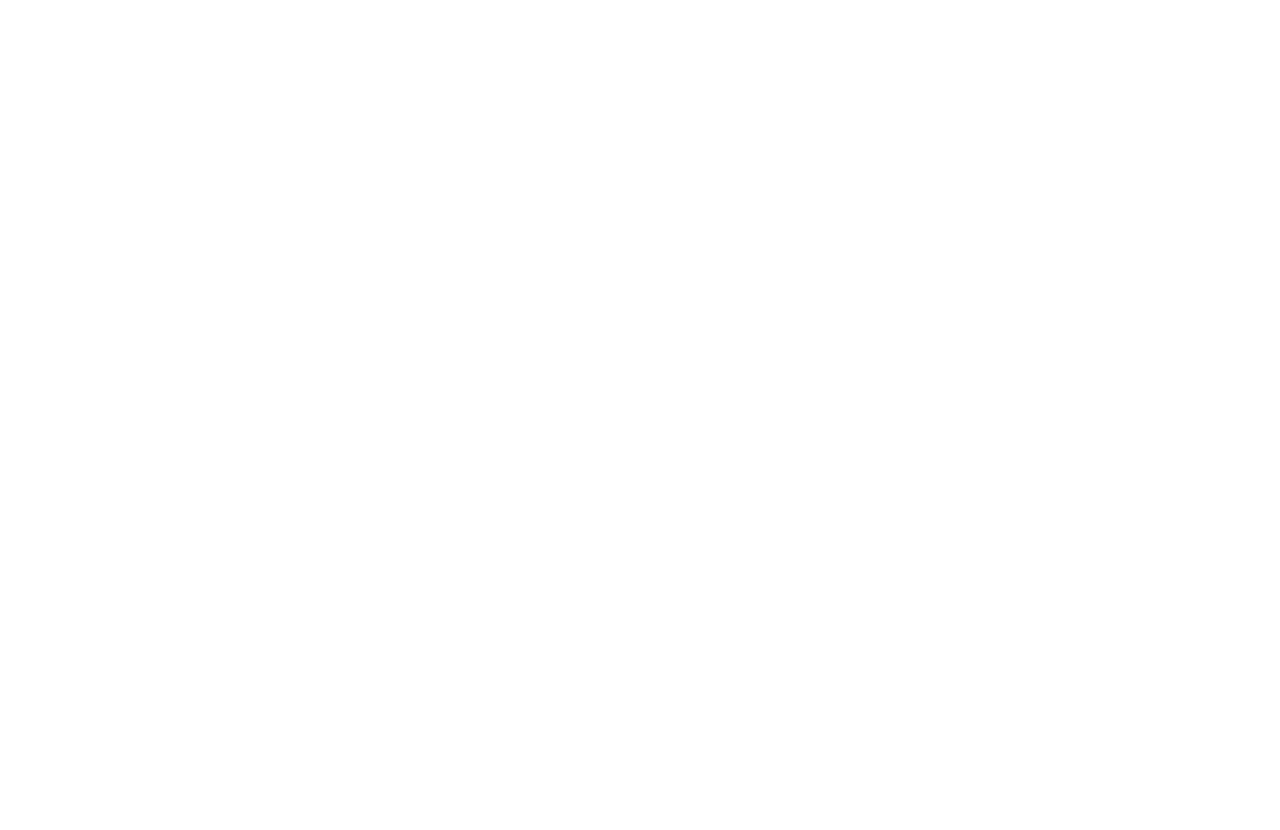
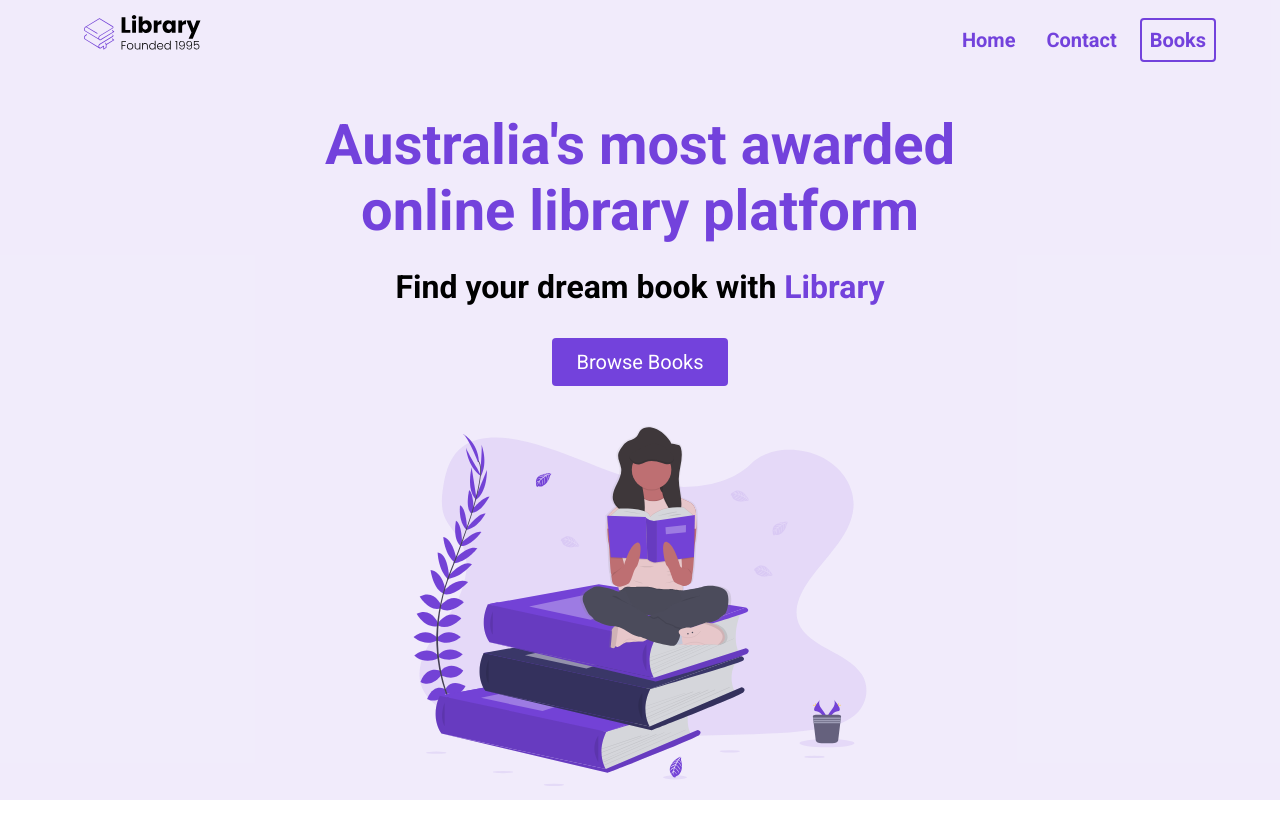
Before and after one commit to Hasib006/Library-E-Commerce-Store, a plain HTML site: page index.html in a window 1280 px wide. Before the commit the page ends 800 px from the top, so only its background shows below. Drawn offline with Linux system fonts and the light colour scheme.

Commit message:
Header and Navigation Completed

```diff
--- a/index.html
+++ b/index.html
@@ -4,12 +4,32 @@
     <meta charset="UTF-8">
     <meta name="viewport" content="width=device-width, initial-scale=1.0">
     <title>Library</title>
+    <link rel="stylesheet" href="styles.css">
 </head>
 <body>
-    <section>
+    <section id="landing">
         <nav>
-
+            <div class="nav__container">
+                <img class="logo" src="./assets book store /Library.svg" alt="">
+                <ul class="nav__links">
+                    <li><a href="#" class="nav__link">Home</a></li>
+                    <li><a href="#" class="nav__link">Contact</a></li>
+                    <li><a href="#" class="nav__link nav__link--primary">Books</a></li>
+                </ul>
+            </div>
         </nav>
+        <header>
+            <div class="header__container">
+                <div class="header__description">
+                    <h1>Australia's most awarded online library platform</h1>
+                    <h2>Find your dream book with <span class="purple">Library</span></h2>
+                    <button class="btn">Browse Books</button>
+                </div>
+                <figure class="header__image--wrapper">
+                    <img src="./assets book store /Undraw_Books.svg" alt="">
+                </figure>
+            </div>
+        </header>
     </section>
 </body>
 </html>
--- /dev/null
+++ b/styles.css
@@ -0,0 +1,128 @@
+@import url('https://fonts.googleapis.com/css2?family=Roboto:wght@400;500;700&display=swap');
+* {
+ margin: 0;
+ padding: 0;
+ box-sizing: border-box;
+font-family: 'Roboto', sans-serif;
+}
+
+.purple {
+    color: #7342dc;
+}
+
+img {
+    width: 100%;
+    height: 100%;
+    max-height: 50vh;
+    padding: 20px;
+}
+
+.nav {
+height: 80px;
+display: block;
+}
+
+.nav__container {
+    width: 100%;
+    display: flex;
+    max-width: 1200px;
+    justify-content: space-between;
+    align-items: center;
+    margin: 0 auto;
+    padding: 0 24px;
+    height:80px
+}
+
+.logo {
+    width: 160px;
+    padding-top: 10px;
+}
+
+ul {
+    display: flex;
+}
+
+li {
+    list-style-type: none;
+}
+
+.nav__link {
+    margin-left: 15px;
+    text-decoration: none;
+    font-size: 20px;
+    color: #7342dc;
+    font-weight: bold;
+    padding: 8px;
+}
+
+.nav__link:hover {
+    text-decoration: underline;
+}
+
+.nav__link--primary {
+    border: 2px solid #7342dc;
+    border-radius: 4px;
+}
+
+.nav__link--primary:hover {
+    text-decoration: none;
+}
+
+#landing {
+    background-color: rgba(115, 66, 214, 0.1)
+}
+
+header {
+    height: calc(100vh - 80px);
+}
+
+.header__container {
+    padding-top: 32px;
+   width: 100%;
+   max-width: 720px;
+   margin: 0 auto;
+   height: 100%;
+   display: flex;
+   flex-direction: column;
+   justify-content: space-around
+}
+
+.header__description {
+    display: flex;
+    flex-direction: column;
+    align-items: center;
+}
+
+h1 {
+    font-size: 56px;
+    color: #7342dc;
+    margin-bottom: 24px;
+    text-align: center;
+}
+
+h2 {
+    font-size: 32px;
+    text-align: center;
+    margin-bottom: 32px;
+}
+
+button {
+    cursor: pointer;
+}
+
+button:active {
+    transform: translateY(1px);
+}
+
+.btn {
+    background-color: #7342dc;
+    color: white;
+    padding: 12px 24px;
+    font-size: 20px;
+    border-radius: 4px;
+    border: none;
+}
+
+.header__image--wrapper {
+    padding: 20px;
+}
```
